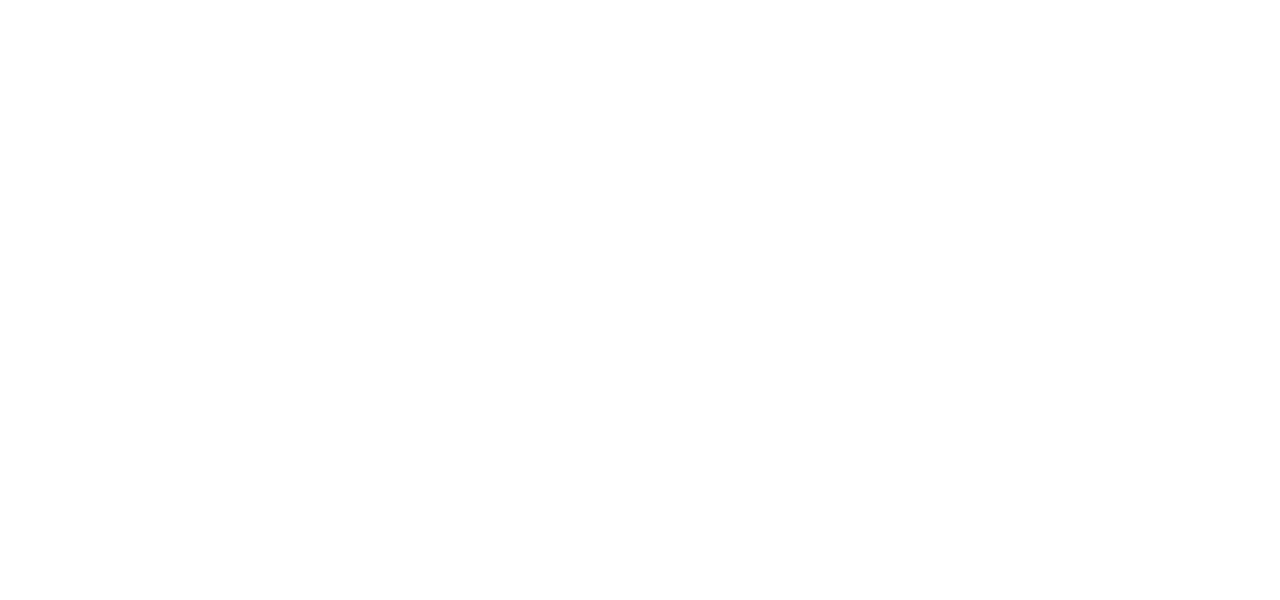
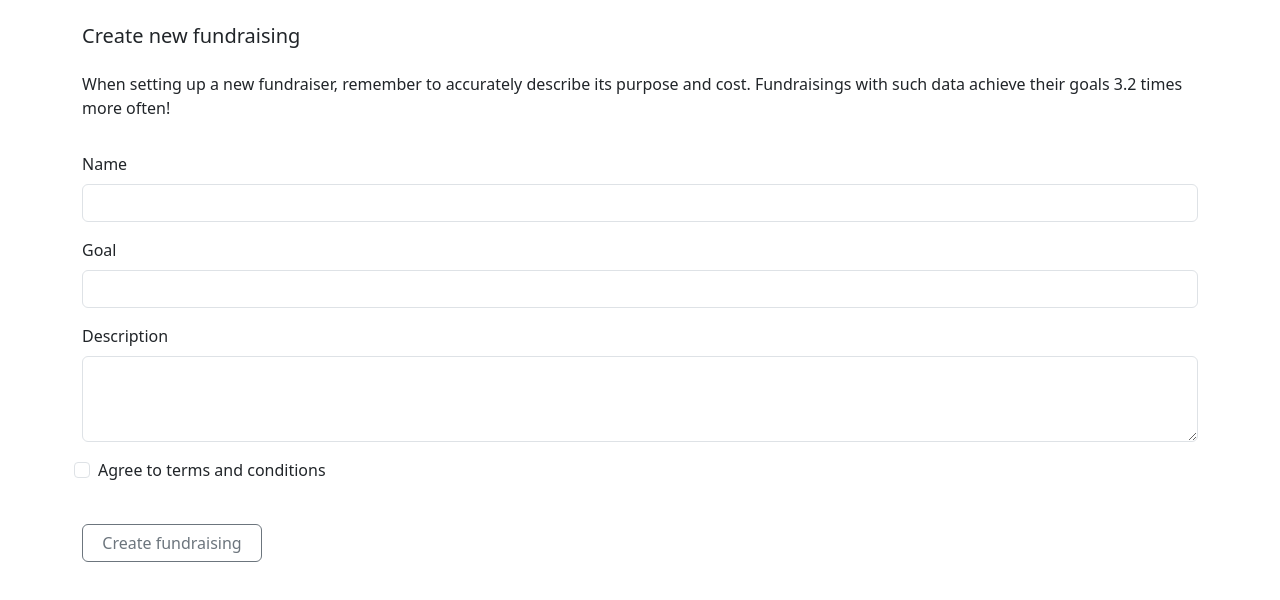
Before and after one commit to DajanaKamila/charity-giving-webapp-react-java, a React (Create React App) app in the folder frontend/: page /home/create in a window 1280 px wide. Shown: the top 600 px of the page. Built offline with nearby package versions, Linux system fonts and the light colour scheme; a small style sheet from the web is missing.

Commit message:
Small corrections to login, navbar and fundraising form

```diff
--- a/frontend/public/index.html
+++ b/frontend/public/index.html
@@ -23,7 +23,8 @@
       Learn how to configure a non-root public URL by running `npm run build`.
     -->
   <link href="https://cdn.jsdelivr.net/npm/bootstrap@5.3.0/dist/css/bootstrap.min.css" rel="stylesheet">
-
+  <link rel="stylesheet" href="https://maxcdn.bootstrapcdn.com/bootstrap/4.5.2/css/bootstrap.min.css"
+    integrity="sha384-Gn5384xqQ1aoWXA+058RXPxPg6fy4IWvTNh0E263XmFcJlSAwiGgFAW/dAiS6JXm" crossorigin="anonymous" />
 
 
   <title>Charity World</title>
--- a/frontend/src/App.js
+++ b/frontend/src/App.js
@@ -58,9 +58,9 @@ function App() {
           <Route path="/register" element={<RegisterPage />} />
           <Route path="/login" element={<LoginPage handleLogin={handleLogin}/>} />
           <Route path="/home" element={userId && <HomePage  handleLogout={handleLogout}/>} >
-            <Route path="main" element={userId && <TestPage />} />
-            <Route path="create" element={userId && <CreateFundraisingPage />} />
-            <Route path="donate" element={userId && <DonatePage />} />
+            <Route path="main" element={<TestPage />} />
+            <Route path="create" element={<CreateFundraisingPage />} />
+            <Route path="donate" element={<DonatePage />} />
             <Route path="donate/info/:fundraisingId" element={<DonateDetailsOrganism />} />
           </Route>
 
--- a/frontend/src/components/atoms/TogglerAtom.js
+++ b/frontend/src/components/atoms/TogglerAtom.js
@@ -1,11 +1,11 @@
 import React from "react";
 
-const TogglerAtom = () => {
+const TogglerAtom = ({ targetId }) => {
   return (
     <button className="navbar-toggler"
             type="button"
             data-bs-toggle="collapse"
-            data-bs-target="#navbarSupportedContent"
+            data-bs-target={`#${targetId}`}
             aria-controls="navbarSupportedContent"
             aria-expanded="false"
             aria-label="Toggle navigation">
--- a/frontend/src/components/molecules/create-donate/CreateFundraisingFormMolecule.js
+++ b/frontend/src/components/molecules/create-donate/CreateFundraisingFormMolecule.js
@@ -18,8 +18,8 @@ const CreateFundraisingFormMolecule = ({onHandleChange, onHandleSubmit, name, go
                 {errors.goal && <div className="text-danger">{errors.goal}</div>}
             </div>
             <div className="col-12">
-                <label htmlFor="input-description" className="form-label">Description</label>
-                <input type="text" className="form-control" id="input-description" name="description" value={description} onChange={onHandleChange}/>
+                <label htmlFor="description">Description</label>
+                <textarea className="form-control" id="description" rows="3" name="description" value={description} onChange={onHandleChange}/>
                 {errors.description && <div className="text-danger">{errors.description}</div>}
             </div>
             <div className="form-check">
--- a/frontend/src/components/molecules/headers/LoggedHeaderMolecule.js
+++ b/frontend/src/components/molecules/headers/LoggedHeaderMolecule.js
@@ -9,9 +9,9 @@ const LoggedHeaderMolecule = ({brand, handleLogout}) => {
 <nav className="navbar navbar-expand-lg background-navbar">
   <div className="container-fluid">
     <Link className="navbar-brand fs-3" to="/home/main">{brand}</Link>
-    <TogglerAtom />
+    <TogglerAtom targetId="loggedNavbar"/>
 
-    <div className="collapse navbar-collapse" id="navbarSupportedContent">
+    <div className="collapse navbar-collapse" id="loggedNavbar">
       <ul className="navbar-nav ms-auto mb-2 mb-lg-0 fs-6">
       <li className="nav-item btn-nav">
           <Link className="nav-link" to="/myaccount">My account</Link>
--- a/frontend/src/components/molecules/headers/LowerHeaderMolecule.js
+++ b/frontend/src/components/molecules/headers/LowerHeaderMolecule.js
@@ -8,9 +8,9 @@ const LowerHeaderMolecule = () => {
     <nav className="navbar navbar-expand-lg background-navbar-lower">
       <div className="container-fluid">
         <div className="empty-space fs-3"></div>
-        <TogglerAtom />
+        <TogglerAtom targetId="lowerNavbar"/>
 
-        <div className="collapse navbar-collapse" id="navbarSupportedContent">
+        <div className="collapse navbar-collapse" id="lowerNavbar">
           <ul className="navbar-nav fs-6">
           <li className="nav-item btn-nav">
               <Link className="nav-link" to="/home/donate">Donate</Link>
--- a/frontend/src/components/molecules/headers/UnloggedHeaderMolecule.js
+++ b/frontend/src/components/molecules/headers/UnloggedHeaderMolecule.js
@@ -11,7 +11,7 @@ const UnloggedHeaderMolecule = (props) => {
     <Link className="navbar-brand fs-3" to="/">{brand}</Link>
     <TogglerAtom />
 
-    <div className="collapse navbar-collapse" id="navbarSupportedContent">
+    <div className="collapse navbar-collapse" id="unloggedNavbar">
       <ul className="navbar-nav ms-auto mb-2 mb-lg-0 fs-6">
         <li className="nav-item">
           <Link className="nav-link" to="/login">Login</Link>
```
